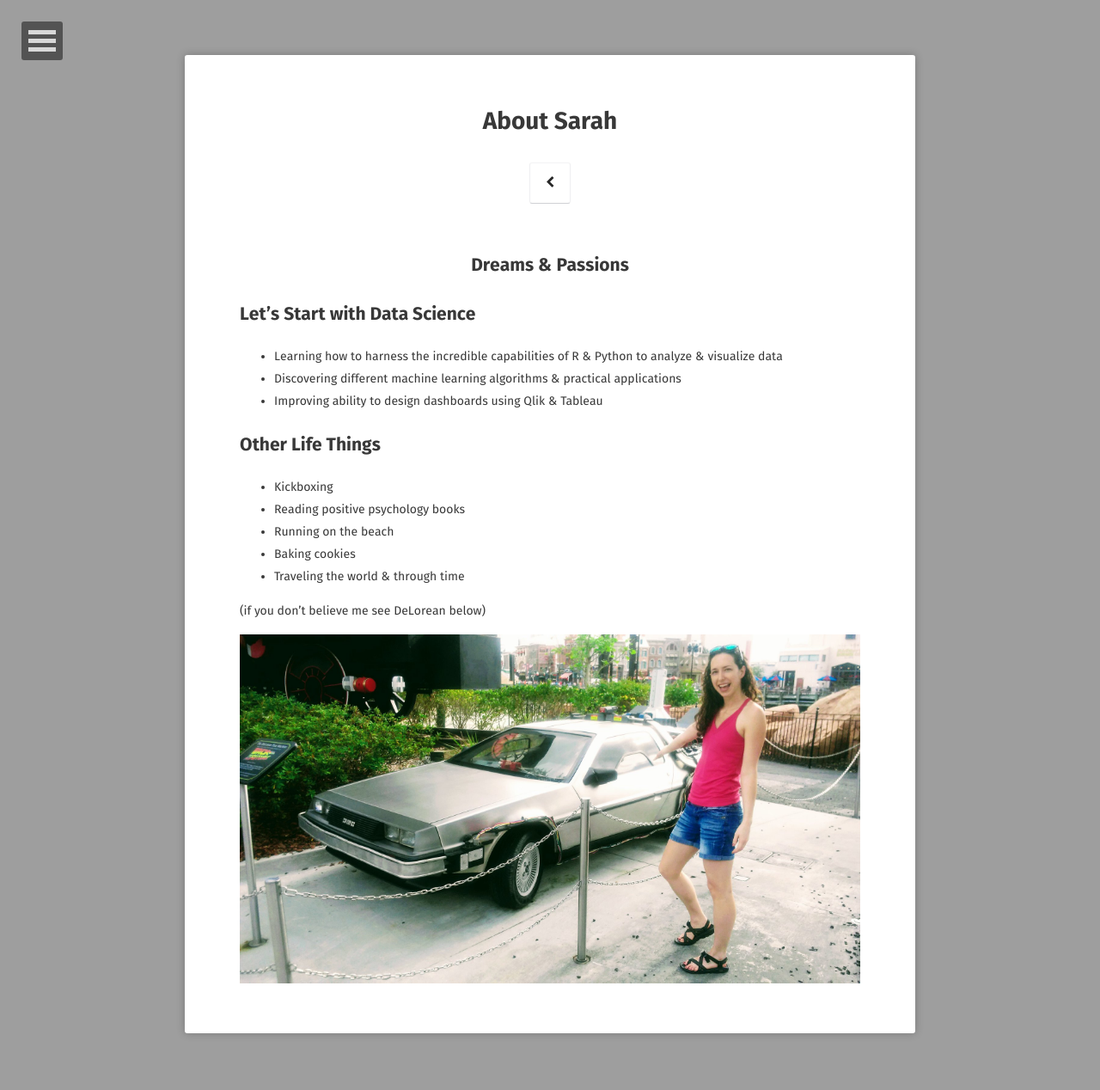
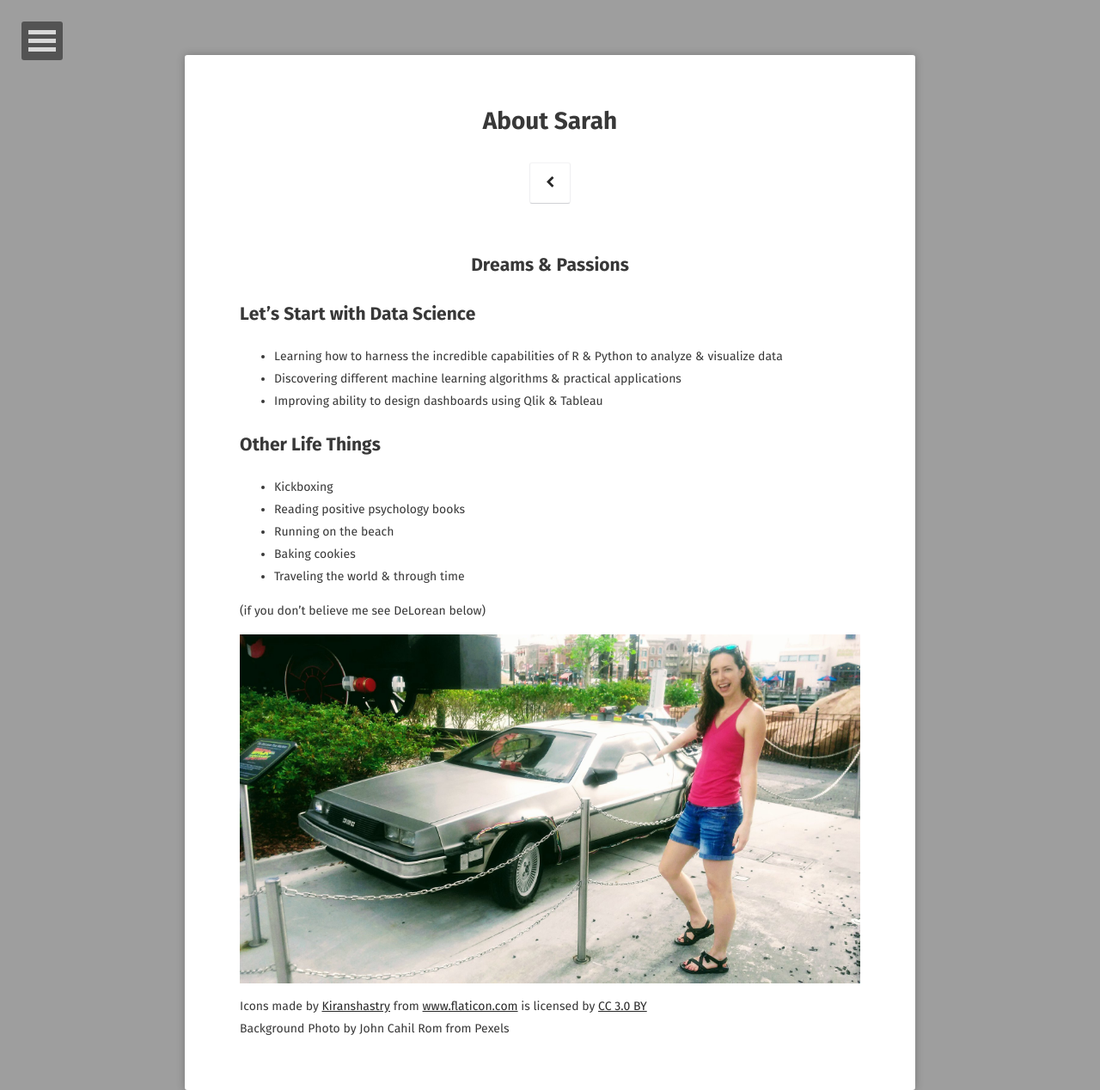
Before and after one commit to sarahschirduan/sarahschirduan.github.io, a Jekyll site: the page built from about/index.md, in a window 1280 px wide. Shown: the whole page at 86% size. Built offline with Jekyll 4.4.1, drawn with Linux system fonts in a browser that asks for light colours; some web fonts are replaced; before the commit the page ends 1202 px from its top, so only the background shows below that.

Commit message:
Update index.md

```diff
--- a/about/index.md
+++ b/about/index.md
@@ -24,3 +24,7 @@
 (if you don't believe me see DeLorean below)
 
 <a href="/assets/img/DeLorean.jpg"><img src="/assets/img/DeLorean.jpg"></a>
+
+<div>Icons made by <a href="https://www.flaticon.com/authors/kiranshastry" title="Kiranshastry">Kiranshastry</a> from <a href="https://www.flaticon.com/" title="Flaticon">www.flaticon.com</a> is licensed by <a href="http://creativecommons.org/licenses/by/3.0/" 			   title="Creative Commons BY 3.0" target="blank">CC 3.0 BY</a></div>
+
+<div>Background Photo by John Cahil Rom from Pexels</div>
```
